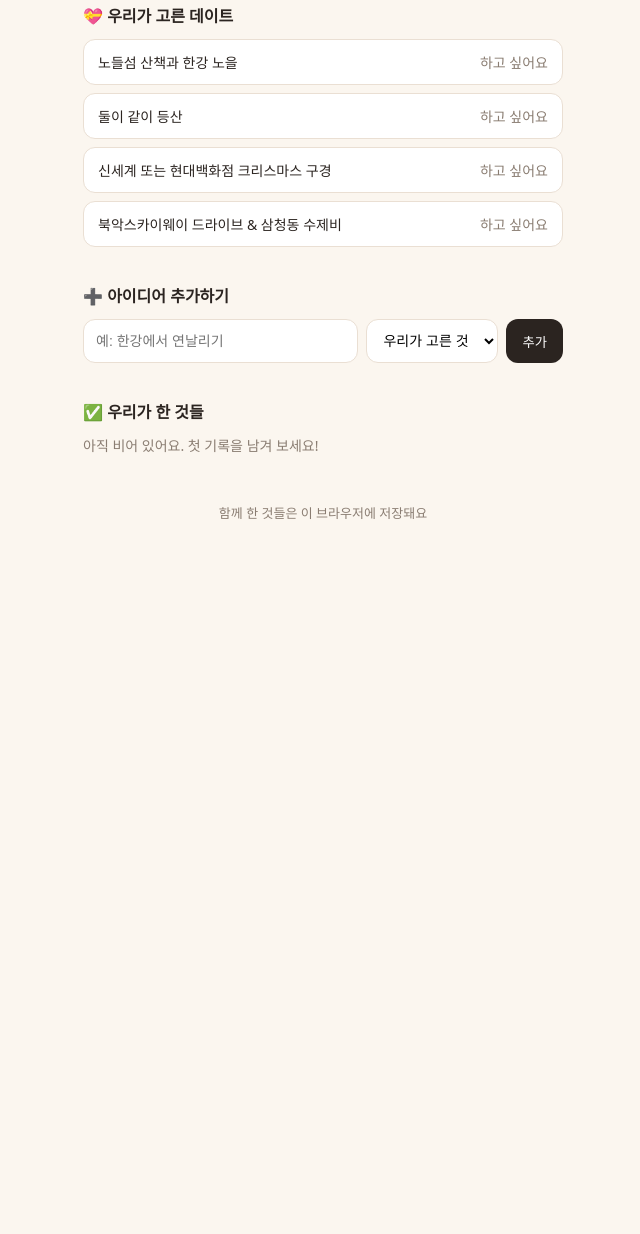
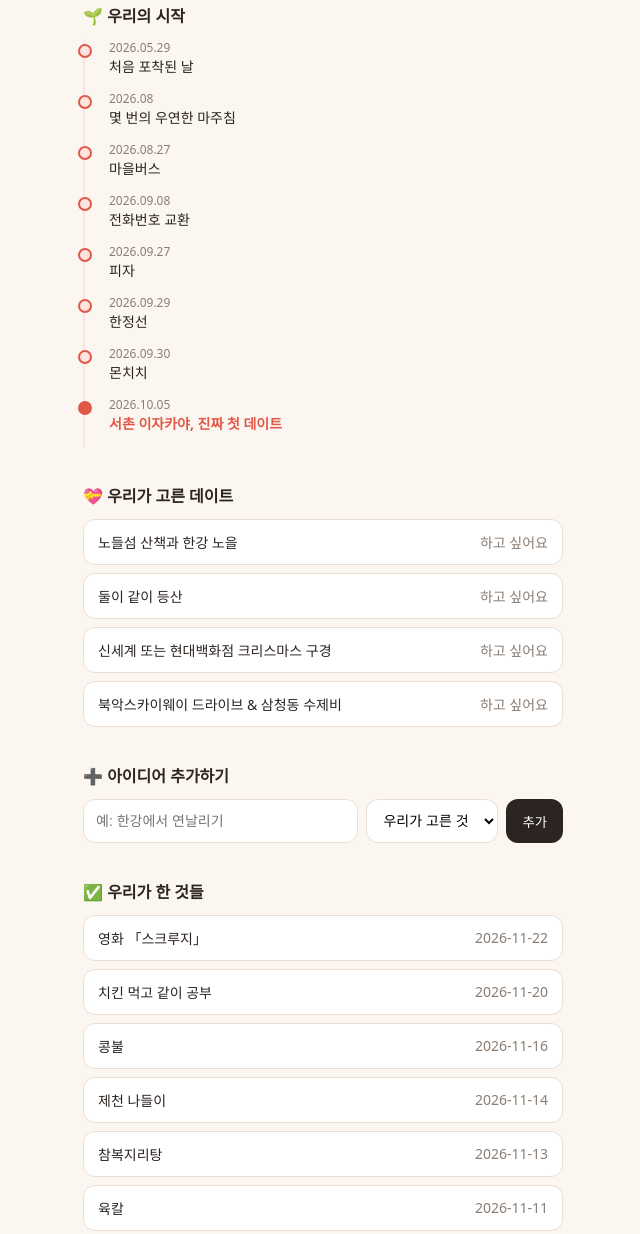
Before and after one commit to pinkman-droid/date-picker, a plain HTML site: page index.html in a window 1280 px wide. Shown: the part 805-2039 px from the top of the page, without its empty margins (317-957 px from the left). Before the commit the page ends 1387 px from the top, so only its background shows below. Drawn offline with Linux system fonts and the light colour scheme.

Commit message:
Add files via upload

```diff
--- a/index.html
+++ b/index.html
@@ -82,6 +82,12 @@
   }
   form input { flex: 1; min-width: 0; }
   form button { border: none; background: var(--ink); color: #fff; border-radius: 12px; padding: 0 16px; cursor: pointer; }
+  .timeline { list-style: none; margin: 0; padding: 0 0 0 18px; border-left: 2px solid var(--accent-soft); }
+  .timeline li { position: relative; padding: 0 0 14px 6px; font-size: 14px; }
+  .timeline li::before { content: ""; position: absolute; left: -25px; top: 5px; width: 10px; height: 10px; border-radius: 50%; background: var(--accent-soft); border: 2px solid var(--accent); }
+  .timeline li.big::before { background: var(--accent); }
+  .timeline .d { color: var(--muted); font-size: 12px; display: block; }
+  .timeline li.big b { color: var(--accent); }
   footer { text-align: center; color: var(--muted); font-size: 13px; margin-top: 48px; }
 </style>
 </head>
@@ -112,6 +118,11 @@
       <small>고정 미션</small>
       정동진에서 일출 보며 내년에 하고 싶은 것 세 가지씩 적어 교환하기
     </div>
+  </section>
+
+  <section>
+    <h3>🌱 우리의 시작</h3>
+    <ol class="timeline" id="timeline"></ol>
   </section>
 
   <section>
@@ -173,6 +184,46 @@ const BASE_IDEAS = [
   { t: "VR 체험관", d: "현실에서 못 하는 모험을 같이", c: "indoor" },
 ];
 
+// ===== 캘린더에서 가져온 기록 (검토 후 반영) =====
+const STORY = [
+  { date: "2026.05.29", t: "처음 포착된 날" },
+  { date: "2026.08", t: "몇 번의 우연한 마주침" },
+  { date: "2026.08.27", t: "마을버스" },
+  { date: "2026.09.08", t: "전화번호 교환" },
+  { date: "2026.09.27", t: "피자" },
+  { date: "2026.09.29", t: "한정선" },
+  { date: "2026.09.30", t: "몬치치" },
+  { date: "2026.10.05", t: "서촌 이자카야, 진짜 첫 데이트", big: true },
+];
+
+const CALENDAR_DONE = [
+  { date: "2026-10-05", t: "서촌 이자카야" },
+  { date: "2026-10-08", t: "용문시장 호떡과 쌀국수" },
+  { date: "2026-10-11", t: "명동 쇼핑" },
+  { date: "2026-10-13", t: "타코" },
+  { date: "2026-10-18", t: "영화관, 평양냉면, 떡볶이" },
+  { date: "2026-10-19", t: "용산 카페와 집밥" },
+  { date: "2026-10-20", t: "효창공원" },
+  { date: "2026-10-22", t: "오목 대결" },
+  { date: "2026-10-23", t: "억새 구경" },
+  { date: "2026-10-24", t: "월미도" },
+  { date: "2026-10-25", t: "회크닉" },
+  { date: "2026-10-27", t: "순대국과 코인노래방" },
+  { date: "2026-10-30", t: "동묘앞" },
+  { date: "2026-10-31", t: "이태원" },
+  { date: "2026-11-01", t: "통닭" },
+  { date: "2026-11-03", t: "생선 요리와 피자설기" },
+  { date: "2026-11-06", t: "남산 나이트 페스티벌" },
+  { date: "2026-11-07", t: "덕수궁" },
+  { date: "2026-11-11", t: "육칼" },
+  { date: "2026-11-13", t: "참복지리탕" },
+  { date: "2026-11-14", t: "제천 나들이" },
+  { date: "2026-11-16", t: "콩불" },
+  { date: "2026-11-20", t: "치킨 먹고 같이 공부" },
+  { date: "2026-11-22", t: "영화 「스크루지」" },
+];
+// ===== 기록 끝 =====
+
 const store = {
   get(key, fallback) {
     try { const v = localStorage.getItem(key); return v ? JSON.parse(v) : fallback; }
@@ -209,7 +260,7 @@ function renderFilters() {
 }
 
 function pool() {
-  const doneTitles = new Set(doneList.map(d => d.t));
+  const doneTitles = new Set(allDone().map(d => d.t));
   let list = allIdeas().filter(i => !doneTitles.has(i.t));
   if (activeCat !== "all") list = list.filter(i => i.c === activeCat);
   return list;
@@ -251,14 +302,19 @@ function markDone() {
   $("redrawBtn").disabled = true; $("doneBtn").disabled = true;
 }
 
+function allDone() {
+  return CALENDAR_DONE.concat(doneList).slice().sort((a, b) => b.date.localeCompare(a.date));
+}
+
 function renderDone() {
   const ul = $("doneList");
-  if (doneList.length === 0) { ul.innerHTML = `<li class="empty" style="border:none;background:none;padding:0">아직 비어 있어요. 첫 기록을 남겨 보세요!</li>`; return; }
-  ul.innerHTML = doneList.map(d => `<li><span>${escapeHtml(d.t)}</span><span class="when">${d.date}</span></li>`).join("");
+  const list = allDone();
+  if (list.length === 0) { ul.innerHTML = `<li class="empty" style="border:none;background:none;padding:0">아직 비어 있어요. 첫 기록을 남겨 보세요!</li>`; return; }
+  ul.innerHTML = list.map(d => `<li><span>${escapeHtml(d.t)}</span><span class="when">${d.date}</span></li>`).join("");
 }
 
 function renderWish() {
-  const doneTitles = new Set(doneList.map(d => d.t));
+  const doneTitles = new Set(allDone().map(d => d.t));
   const items = allIdeas().filter(i => i.c === "wish");
   $("wishList").innerHTML = items.map(i =>
     `<li><span>${escapeHtml(i.t)}</span><span class="when">${doneTitles.has(i.t) ? "했어요 ✓" : "하고 싶어요"}</span></li>`
@@ -279,7 +335,14 @@ $("addForm").onsubmit = (e) => {
   $("newTitle").placeholder = "추가됐어요! 또 있나요?";
 };
 
+function renderTimeline() {
+  $("timeline").innerHTML = STORY.map(x =>
+    `<li class="${x.big ? "big" : ""}"><span class="d">${x.date}</span>${x.big ? "<b>" + escapeHtml(x.t) + "</b>" : escapeHtml(x.t)}</li>`
+  ).join("");
+}
+
 renderFilters();
+renderTimeline();
 renderDone();
 renderWish();
 </script>
```
